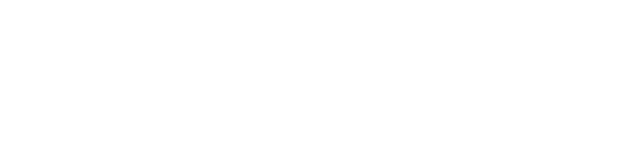
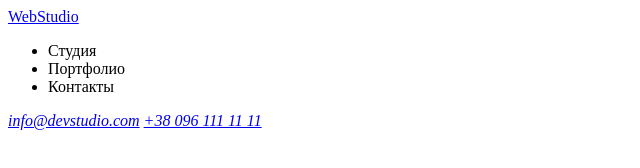
Before and after one commit to Alexyo2626/goit-markup-hw-01, a plain HTML site: page index.html in a window 1280 px wide. Shown: the whole page, without its empty margins (0-640 px from the left). Drawn offline with Linux system fonts and the light colour scheme.

Commit message:
create header
change lang, title. Add header

```diff
--- a/index.html
+++ b/index.html
@@ -1,12 +1,23 @@
 <!DOCTYPE html>
-<html lang="en">
+<html lang="ru">
 <head>
     <meta charset="UTF-8">
     <meta http-equiv="X-UA-Compatible" content="IE=edge">
     <meta name="viewport" content="width=device-width, initial-scale=1.0">
-    <title>Document</title>
+    <title>WebStudio</title>
 </head>
 <body>
-
+    <header>
+        <a href="/">WebStudio</a>
+        <ul>
+            <li>Студия</li>
+            <li>Портфолио</li>
+            <li>Контакты</li>
+        </ul>
+        <address>
+            <a href="mailto:info@devstudio.com">info@devstudio.com</a>
+            <a href="tel:+38096111111">+38 096 111 11 11</a>
+        </address>
+    </header>
 </body>
 </html>
```
